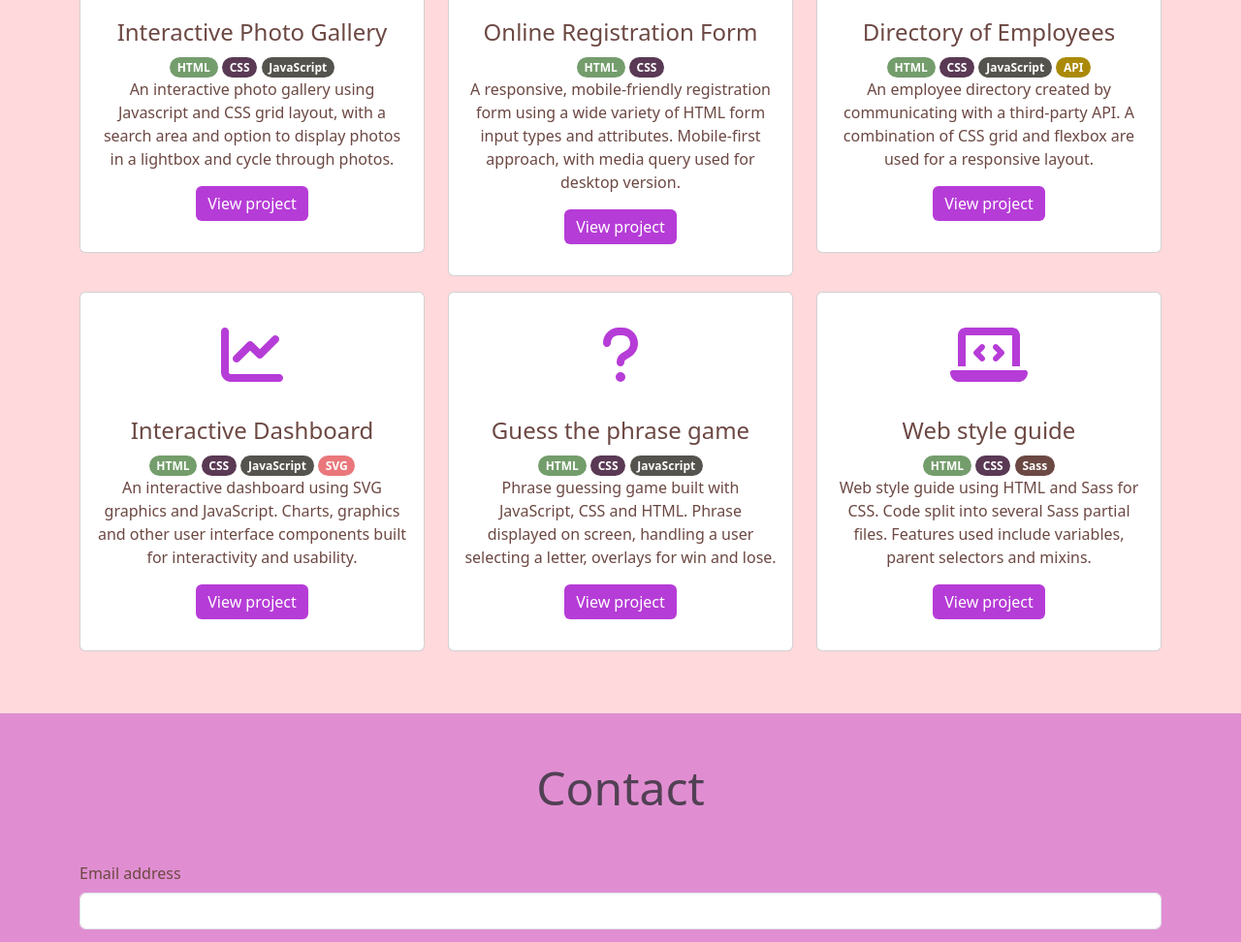
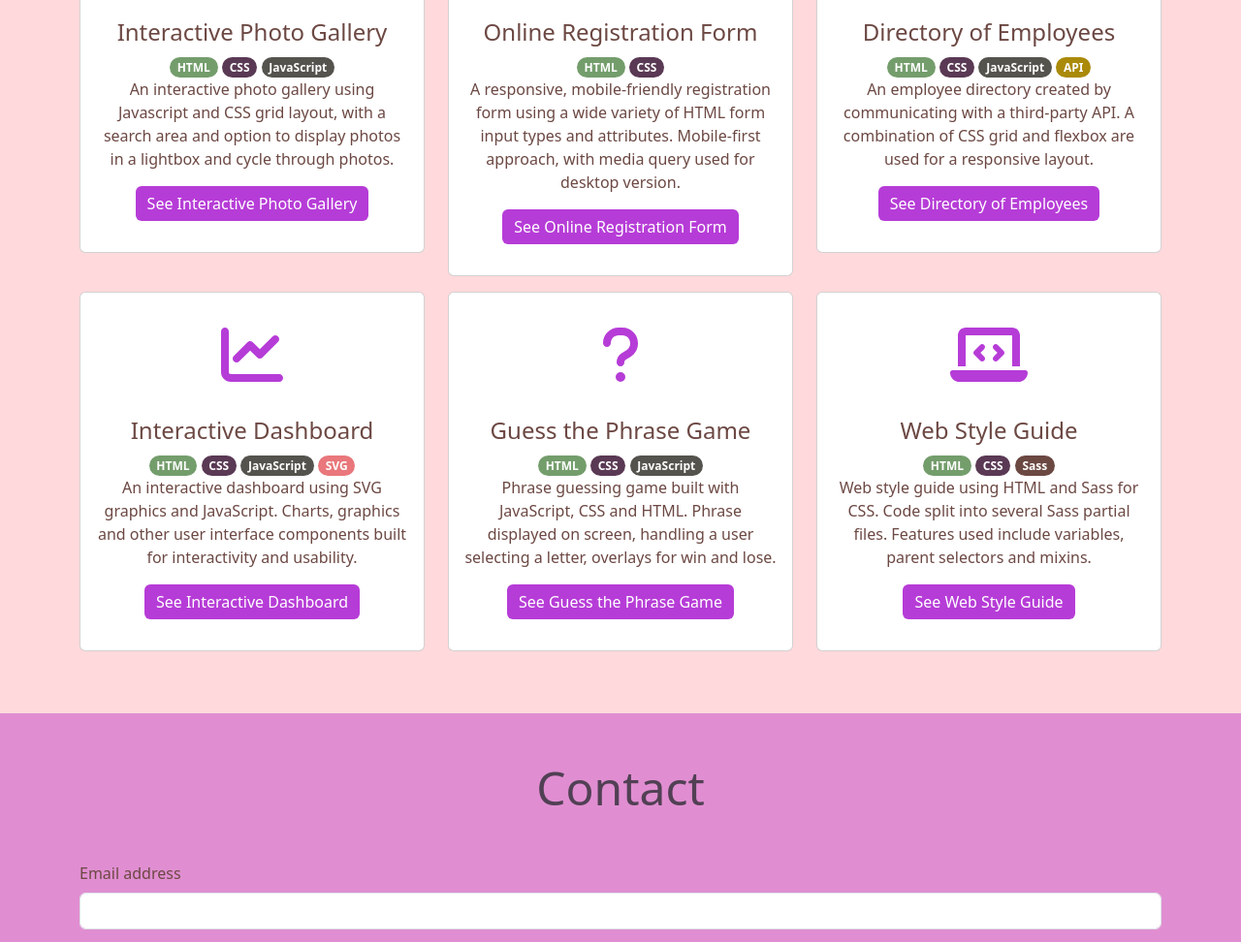
Before and after one commit to Hazelrl/hazelrl.github.io, a plain HTML site: page index.html in a window 1280 px wide. Shown: the part 1097-2069 px from the top of the page at 97% size. Drawn offline with nearby package versions, Linux system fonts and the light colour scheme.

Commit message:
Buttons made accessible

```diff
--- a/index.html
+++ b/index.html
@@ -62,7 +62,7 @@
                     <span class="badge css rounded-pill">CSS</span>
                     <span class="badge javascript rounded-pill">JavaScript</span>
                     <p class="card-text">An interactive photo gallery using Javascript and CSS grid layout, with a search area and option to display photos in a lightbox and cycle through photos.</p>
-                    <a href="https://hazelrl.github.io/interactive-photo-gallery/" class="btn btn-primary" aria-label="See Interactive Photo Gallery">View project</a>
+                    <a href="https://hazelrl.github.io/interactive-photo-gallery/" class="btn btn-primary" aria-label="See Interactive Photo Gallery">See Interactive Photo Gallery</a>
                     </div>
                 </div>
                 </div>
@@ -76,7 +76,7 @@
                     <span class="badge html rounded-pill">HTML</span>
                     <span class="badge css rounded-pill">CSS</span>
                     <p class="card-text">A responsive, mobile-friendly registration form using a wide variety of HTML form input types and attributes. Mobile-first approach, with media query used for desktop version.</p>
-                    <a href="https://hazelrl.github.io/Online-registration-form/" class="btn btn-primary" aria-label="See Online Registration Form">View project</a>
+                    <a href="https://hazelrl.github.io/Online-registration-form/" class="btn btn-primary" aria-label="See Online Registration Form">See Online Registration Form</a>
                     </div>
                 </div>
                 </div>
@@ -90,7 +90,7 @@
                     <span class="badge javascript rounded-pill">JavaScript</span>
                     <span class="badge api rounded-pill">API</span>
                     <p class="card-text">An employee directory created by communicating with a third-party API. A combination of CSS grid and flexbox are used for a responsive layout.</p>
-                    <a href="https://hazelrl.github.io/directory-of-employees-using-API/" class="btn btn-primary" aria-label="See Directory of Employees">View project</a>
+                    <a href="https://hazelrl.github.io/directory-of-employees-using-API/" class="btn btn-primary" aria-label="See Directory of Employees">See Directory of Employees</a>
                   </div>
                 </div>
                 </div>
@@ -104,7 +104,7 @@
                     <span class="badge javascript rounded-pill">JavaScript</span>
                     <span class="badge svg rounded-pill">SVG</span>
                     <p class="card-text">An interactive dashboard using SVG graphics and JavaScript. Charts, graphics and other user interface components built for interactivity and usability.</p>
-                    <a href="https://hazelrl.github.io/interactive-dashboard/" class="btn btn-primary" aria-label="See Interactive Dashboard">View project</a>
+                    <a href="https://hazelrl.github.io/interactive-dashboard/" class="btn btn-primary" aria-label="See Interactive Dashboard">See Interactive Dashboard</a>
                   </div>
 
                 </div>
@@ -113,12 +113,12 @@
                 <div class="card mb-3">
                   <svg xmlns="http://www.w3.org/2000/svg" height="1em" viewBox="0 0 320 512"><!--! Font Awesome Free 6.4.2 by @fontawesome - https://fontawesome.com License - https://fontawesome.com/license (Commercial License) Copyright 2023 Fonticons, Inc. --><path d="M80 160c0-35.3 28.7-64 64-64h32c35.3 0 64 28.7 64 64v3.6c0 21.8-11.1 42.1-29.4 53.8l-42.2 27.1c-25.2 16.2-40.4 44.1-40.4 74V320c0 17.7 14.3 32 32 32s32-14.3 32-32v-1.4c0-8.2 4.2-15.8 11-20.2l42.2-27.1c36.6-23.6 58.8-64.1 58.8-107.7V160c0-70.7-57.3-128-128-128H144C73.3 32 16 89.3 16 160c0 17.7 14.3 32 32 32s32-14.3 32-32zm80 320a40 40 0 1 0 0-80 40 40 0 1 0 0 80z"/></svg>
                     <div class="card-body">
-                    <h4 class="card-title">Guess the phrase game</h4>
+                    <h4 class="card-title">Guess the Phrase Game</h4>
                     <span class="badge html rounded-pill">HTML</span>
                     <span class="badge css rounded-pill">CSS</span>
                     <span class="badge javascript rounded-pill">JavaScript</span>
                     <p class="card-text">Phrase guessing game built with JavaScript, CSS and HTML. Phrase displayed on screen, handling a user selecting a letter, overlays for win and lose.</p>
-                    <a href="https://hazelrl.github.io/guess-the-phrase-game/" class="btn btn-primary" aria-label="See Guess the phrase game">View project</a>
+                    <a href="https://hazelrl.github.io/guess-the-phrase-game/" class="btn btn-primary" aria-label="See Guess the phrase game">See Guess the Phrase Game</a>
                   </div>
 
                 </div>
@@ -127,12 +127,12 @@
                 <div class="card">
                   <svg xmlns="http://www.w3.org/2000/svg" height="1em" viewBox="0 0 640 512"><!--! Font Awesome Free 6.4.2 by @fontawesome - https://fontawesome.com License - https://fontawesome.com/license (Commercial License) Copyright 2023 Fonticons, Inc. --><path d="M64 96c0-35.3 28.7-64 64-64H512c35.3 0 64 28.7 64 64V352H512V96H128V352H64V96zM0 403.2C0 392.6 8.6 384 19.2 384H620.8c10.6 0 19.2 8.6 19.2 19.2c0 42.4-34.4 76.8-76.8 76.8H76.8C34.4 480 0 445.6 0 403.2zM281 209l-31 31 31 31c9.4 9.4 9.4 24.6 0 33.9s-24.6 9.4-33.9 0l-48-48c-9.4-9.4-9.4-24.6 0-33.9l48-48c9.4-9.4 24.6-9.4 33.9 0s9.4 24.6 0 33.9zM393 175l48 48c9.4 9.4 9.4 24.6 0 33.9l-48 48c-9.4 9.4-24.6 9.4-33.9 0s-9.4-24.6 0-33.9l31-31-31-31c-9.4-9.4-9.4-24.6 0-33.9s24.6-9.4 33.9 0z"/></svg>
                     <div class="card-body">
-                    <h4 class="card-title">Web style guide</h4>
+                    <h4 class="card-title">Web Style Guide</h4>
                     <span class="badge html rounded-pill">HTML</span>
                     <span class="badge css rounded-pill">CSS</span>
                     <span class="badge sass rounded-pill">Sass</span>
                     <p class="card-text">Web style guide using HTML and Sass for CSS. Code split into several Sass partial files. Features used include variables, parent selectors and mixins.</p>
-                    <a href="https://hazelrl.github.io/Web-style-guide/" class="btn btn-primary" aria-label="See Web style guide">View project</a>
+                    <a href="https://hazelrl.github.io/Web-style-guide/" class="btn btn-primary" aria-label="See Web style guide">See Web Style Guide</a>
                     </div>
                 </div>
                 </div>
```
